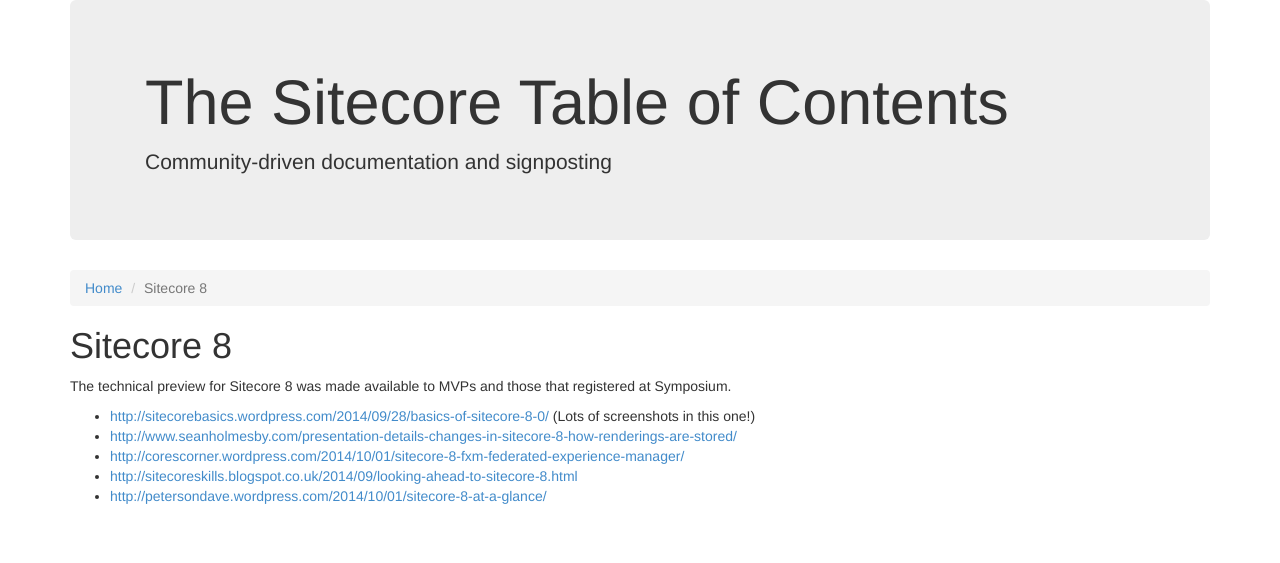
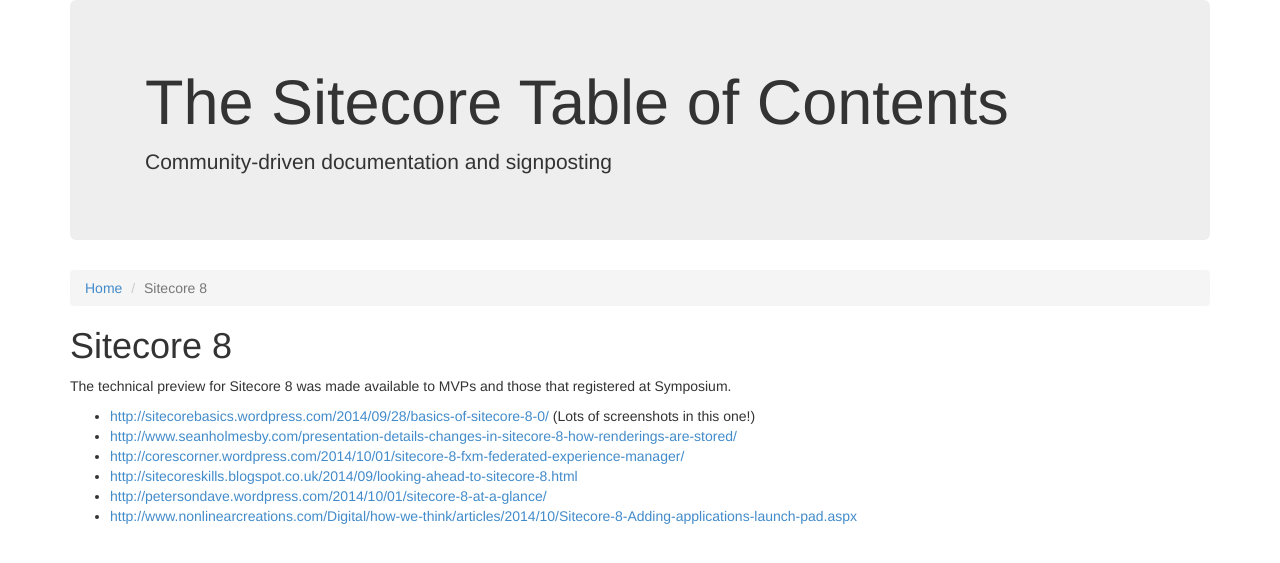
Before and after one commit to Sitecore-Community/docs, a Jekyll site: the page built from documentation/Sitecore 8/index.md, in a window 1280 px wide. Shown: the top 563 px of the page. Built offline with Jekyll 4.4.1, drawn with Linux system fonts in a browser that asks for light colours; nearby versions of some CDN libraries; some of the changed lines change nothing that is shown.

Commit message:
Modified file using Dillinger

```diff
--- a/documentation/Sitecore 8/index.md
+++ b/documentation/Sitecore 8/index.md
@@ -12,3 +12,4 @@
 * [http://corescorner.wordpress.com/2014/10/01/sitecore-8-fxm-federated-experience-manager/](http://corescorner.wordpress.com/2014/10/01/sitecore-8-fxm-federated-experience-manager/)
 * [http://sitecoreskills.blogspot.co.uk/2014/09/looking-ahead-to-sitecore-8.html](http://sitecoreskills.blogspot.co.uk/2014/09/looking-ahead-to-sitecore-8.html)
 * [http://petersondave.wordpress.com/2014/10/01/sitecore-8-at-a-glance/](http://petersondave.wordpress.com/2014/10/01/sitecore-8-at-a-glance/)
+* [http://www.nonlinearcreations.com/Digital/how-we-think/articles/2014/10/Sitecore-8-Adding-applications-launch-pad.aspx](http://www.nonlinearcreations.com/Digital/how-we-think/articles/2014/10/Sitecore-8-Adding-applications-launch-pad.aspx)
```
